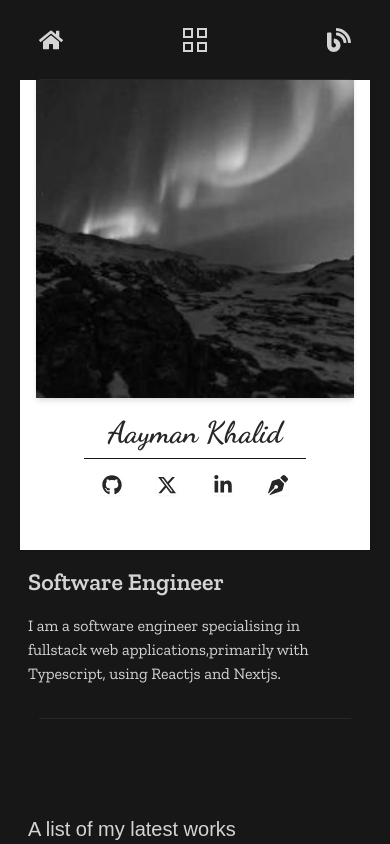
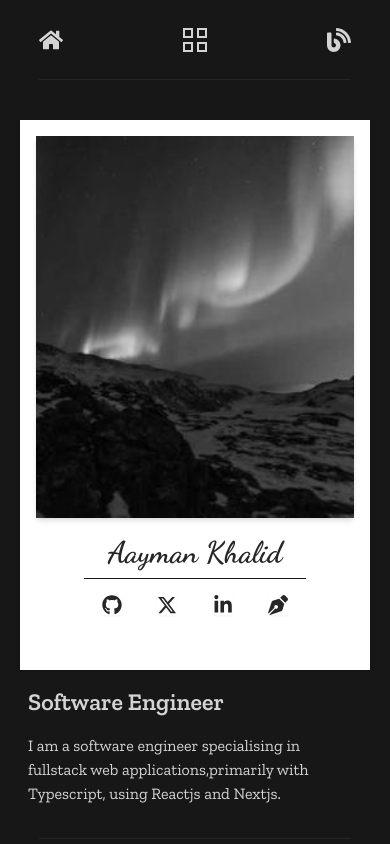
Before and after one commit to Aayman-star/vintage-minimalistic-portfolio, a Next.js app: page / in a window 390 px wide. Shown: the top 844 px of the page. Built offline with nearby package versions, Linux system fonts and the light colour scheme; a web font is replaced by a local one.

Commit message:
fixed a minor bug

```diff
--- a/src/components/Hero.tsx
+++ b/src/components/Hero.tsx
@@ -13,7 +13,7 @@ const Hero = () => {
     <>
       <Header />
       <div id="About">
-        <div className="w-full h-auto flex flex-col items-center bg-neutral-900 lg:pt-[7.5rem] md:hidden">
+        <div className="w-full h-auto flex flex-col items-center bg-neutral-900 pt-[7.5rem] md:hidden">
           <div className="w-[350px] h-[550px] py-4 px-4 bg-white shadow">
             <Image
               className="mx-auto shadow-md"
```
